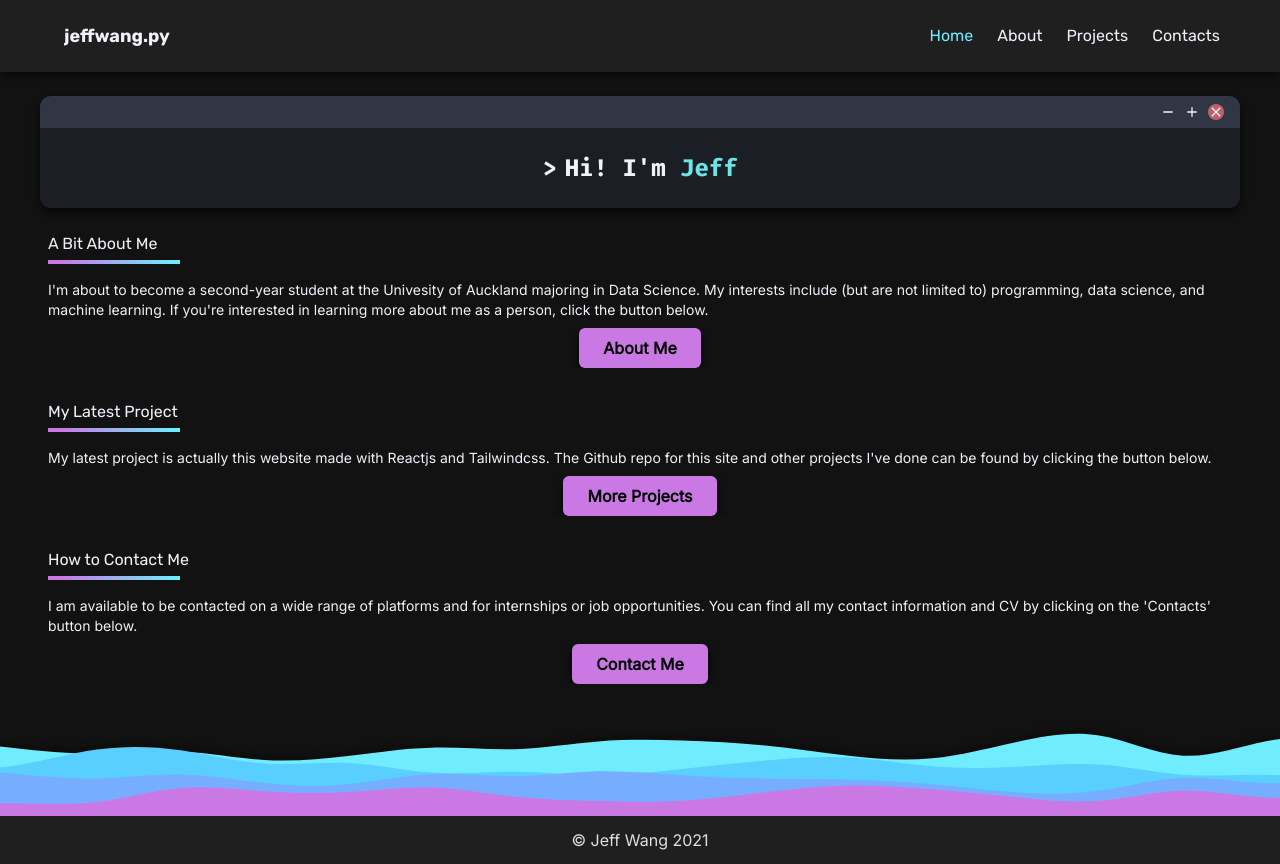
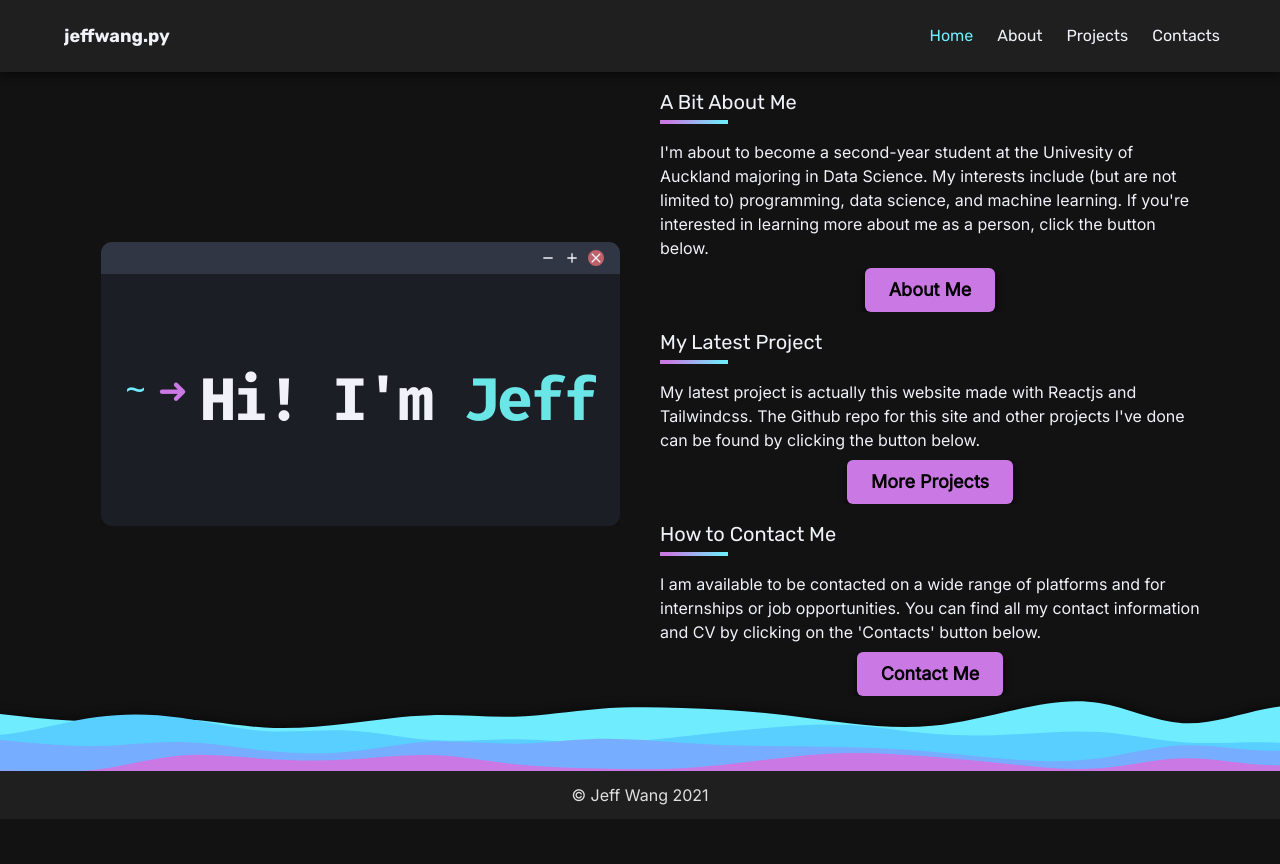
Before and after one commit to Zenoix/Personal-Website, a React (Create React App) app: page / in a window 1280 px wide. After the commit the page ends 819 px from the top, so only its background shows below. Built offline with nearby package versions, Linux system fonts and the light colour scheme.

Commit message:
Redid responsive landing page

```diff
--- a/src/App.css
+++ b/src/App.css
@@ -1,3 +1,7 @@
+/*
+* === General ===
+*/
+
 :root {
   --main-bg-color: #121212;
   --main-text-color: #f1f2f9;
@@ -12,14 +16,23 @@
   overflow-x: hidden;
 }
 
+/*
+* === Background Colors ===
+*/
+
 body {
   background-color: var(--main-bg-color);
   color: var(--main-text-color);
 }
 
-.active {
-  color: var(--blue-accent-color);
+nav,
+.footer-bar {
+  background-color: var(--secondary-bg-color);
 }
+
+/*
+* === Fonts ===
+*/
 
 h1,
 h2,
@@ -37,10 +50,9 @@ footer,
   font-family: "Inter", sans-serif;
 }
 
-nav,
-.footer-bar {
-  background-color: var(--secondary-bg-color);
-}
+/*
+* === Nav Bar ===
+*/
 
 nav {
   filter: drop-shadow(0px 4px 4px rgba(0, 0, 0, 0.5));
@@ -50,6 +62,15 @@ nav a {
   text-decoration: none;
   color: var(--main-text-color);
 }
+
+.active {
+  /* For actively selected page */
+  color: var(--blue-accent-color);
+}
+
+/*
+* === Footer ===
+*/
 
 footer {
   bottom: 0;
@@ -61,37 +82,64 @@ footer {
   color: #e0e0e0;
 }
 
+/*
+* — Waves —
+*/
+
 .waves {
   background-position: center;
   background-repeat: none;
   width: 100vw;
-  height: 100px;
+
 }
 
 .waves-small {
   aspect-ratio: 768/100;
   background-image: url("./assets/layered-waves-768.svg");
+  height: 100px;
 }
 
 .waves-reg {
   aspect-ratio: 1920/100;
   background-image: url("./assets/layered-waves-1920.svg");
+  height: 75px;
 }
 
 .waves-large {
   aspect-ratio: 5120/100;
   background-image: url("./assets/layered-waves-5120.svg");
+  height: 50px;
 }
 
-.terminal-container {
-  filter: drop-shadow(0px 4px 4px rgba(0, 0, 0, 0.7));
-}
+/*
+* === Landing Page Terminal ===
+*/
+
+/*
+* - Terminal Handlebar and Buttons -
+*/
 
 .term-handle {
   background-color: #303644;
   border-top-left-radius: 11px;
   border-top-right-radius: 11px;
 }
+
+#term-min,
+#term-max,
+#term-close {
+  height: 1rem;
+  width: 1rem;
+}
+
+#term-close {
+  background-color: #bf616a;
+  border-radius: 50%;
+}
+
+/*
+* - Terminal Text Area -
+*/
 
 .terminal {
   background-color: #1c1e26;
@@ -105,9 +153,21 @@ footer {
 }
 
 .prompt{
-  color: "#29D398"
+  color: #29D398
 }
 
+.path {
+  color: var(--blue-accent-color);
+}
+
+.reg-prompt {
+  color: var(--pink-accent-color);
+}
+
+
+/*
+* — Typing Caret animation —
+*/
 
 @keyframes blink {
   to {
@@ -135,34 +195,12 @@ footer {
   }
 }
 
-.path {
-  color: var(--blue-accent-color);
-}
-
-.reg-prompt {
-  color: var(--pink-accent-color);
-}
-
-
-#term-min,
-#term-max,
-#term-close {
-  height: 1rem;
-  width: 1rem;
-}
-
-#term-close {
-  background-color: #bf616a;
-  border-radius: 50%;
-}
-
-LandingCards:last-of-type {
-  margin-bottom: 0;
-}
+/*
+* === Landing Page Content ===
+*/
 
 .sep {
   box-sizing: content-box;
-  width: 10vw;
   border-width: 2px;
   border-style: solid;
   border-image: linear-gradient(91.05deg, #ca78e3 8.23%, #6febfe 95.66%);
@@ -176,29 +214,6 @@ LandingCards:last-of-type {
   color: black;
 }
 
-/*@media screen and (min-width: 1024px) {
-  .text-xl {
-    font-size: 16px;
-  }
-
-  p {
-    font-size: 14px;
-  }
-
-  .path,
-  .reg-prompt,
-  .terminal {
-    font-size: 54px;
-  }
-
-  .home-main-div {
-    transform: translateY(-5%);
-  }
-  .sep {
-    width: 4vw;
-    border-width: 3px;
-    border-style: solid;
-    border-image: linear-gradient(91.05deg, #ca78e3 8.23%, #6febfe 95.66%);
-    border-image-slice: 1;
-  }
-}*/
+.landing-card:last-child{
+  margin-bottom: 0;
+}
--- a/src/App.js
+++ b/src/App.js
@@ -24,6 +24,7 @@ function App() {
     </Routes>
     <Footer />
   </Router>
+
   );
 }
 
--- a/src/components/Button.jsx
+++ b/src/components/Button.jsx
@@ -3,9 +3,9 @@ import PropTypes from "prop-types";
 
 const Button = ({ buttonName, page }) => {
   return (
-    <div className='button px-8 md:px-6 py-2 bg-accent-pink text-center inline-block'>
+    <div className='button px-8 py-2 md:py-3 lg:py-2 lg:px-6 bg-accent-pink text-center inline-block'>
       <NavLink className='font-semibold' to={`/${page}`}>
-        <span className="button-text text-base">{buttonName}</span>
+        <span className="button-text text-base sm:text-lg">{buttonName}</span>
       </NavLink>
     </div>
   );
--- a/src/components/Footer.jsx
+++ b/src/components/Footer.jsx
@@ -1,10 +1,10 @@
 const Footer = () => {
   return (
-    <footer className='w-full mt-0'>
+    <footer className='w-full mt-10 lg:m-0'>
       <div className='waves waves-small md:hidden'></div>
-      <div className='hidden waves waves-reg md:block 3xl:hidden'></div>
-      <div className='hidden waves waves-large 3xl:block'></div>
-      <div className='footer-bar py-2 text-sm	 md:py-3 md:text-base'>
+      <div className='hidden waves waves-reg md:block 2xl:hidden'></div>
+      <div className='hidden waves waves-large 2xl:block'></div>
+      <div className='footer-bar py-2 text-sm	md:py-3 md:text-base'>
         <span>&copy;</span> Jeff Wang 2021
       </div>
     </footer>
--- a/src/components/Home.jsx
+++ b/src/components/Home.jsx
@@ -12,12 +12,14 @@ const Home = () => {
     "I am available to be contacted on a wide range of platforms and for internships or job opportunities. You can find all my contact information and CV by clicking on the 'Contacts' button below.";
 
   return (
-    <div className='home-main-div flex lg:justify-center'>
-      <main className='flex flex-col lg:max-w-screen-lg xl:max-w-screen-xl 2xl:xl:max-w-screen-2xl'>
-        <Terminal />
-        <section className='mx-12'>
+    <div className='home-main-div flex lg:justify-center lgh-screen'>
+      <main className='flex flex-col lg:grid lg:grid-cols-2 lg:gap-10 lg:mx-20 lg:items-center lg:justify-items-end'>
+        <div>
+          <Terminal />
+        </div>
+        <section className='mx-8 sm:mx-12 md:mx-16 lg:m-0 lg:mt-4 lg:max-w-screen-sm'>
           <LandingCards
-            heading="A Bit About Me"
+            heading='A Bit About Me'
             content={aboutContent}
             buttonName='About Me'
             page='About'
--- a/src/components/LandingCards.jsx
+++ b/src/components/LandingCards.jsx
@@ -3,11 +3,17 @@ import Button from "./Button";
 
 const LandingCards = ({ heading, content, buttonName, page }) => {
   return (
-    <div className='landing-card flex flex-col mb-8'>
-      <h2 className='landing-heading text-base mb-1'>{heading}</h2>
-      <hr className='sep' />
-      <p className='my-4 mb-2 text-sm'>{content}</p>
-      <div className="md:flex md:justify-center"><Button buttonName={buttonName} page={page} /></div>
+    <div className='landing-card flex flex-col mb-8 lg:mb-4'>
+      <h2 className='landing-heading text-base xs:text-lg sm:text-xl mb-1'>
+        {heading}
+      </h2>
+      <hr className='sep w-16' />
+      <p className='my-4 mb-2 text-sm leading-5 sm:text-base sm:leading-6'>
+        {content}
+      </p>
+      <div className='sm:mt-4 sm:flex sm:justify-center lg:m-0'>
+        <Button buttonName={buttonName} page={page} />
+      </div>
     </div>
   );
 };
--- a/src/components/Terminal.jsx
+++ b/src/components/Terminal.jsx
@@ -4,19 +4,20 @@ import Close from "@material-ui/icons/Close";
 
 const Terminal = () => {
   return (
-    <div className='terminal-container mx-10 my-6'>
+    <div className='terminal-container filter drop-shadow-lg mx-6 my-6 sm:mx-12 sm:my-8 md:mx-16 lg:m-0'>
       <div className='term-handle flex justify-end p-2'>
         <Minus className='term-button mx-1' id='term-min' />
         <Add className='term-button mx-1' id='term-max' />
         <Close className='term-button mx-1 mr-2' id='term-close' />
       </div>
-      <div className='terminal flex flex-row text-2xl p-6 sm:justify-center'>
-        <span className='hidden path px-2 mx-1 block'>~</span>
-        <span className='hidden reg-prompt px-2 mx-1 block'>➜</span>
-        <span className='prompt pr-2'>
-          &gt;
+      <div className='terminal flex flex-row p-6 xs:justify-center xs:py-16 sm:py-24 lg:px-18 lg:py-24'>
+        <span className='overflow-hidden path block text-xl xs:text-3xl sm:text-4xl md:text-5xl md:px-4 lg:px-0 lg:text-4xl'>
+          ~
         </span>
-        <span className='term-text inline-block'>
+        <span className='overflow-hidden reg-prompt block text-xl xs:text-3xl sm:text-4xl md:text-5xl lg:text-4xl px-3'>
+          ➜
+        </span>
+        <span className='term-text overflow-hidden block text-2xl xs:text-4xl sm:text-5xl md:text-6xl xl:leading-snug sm:tracking-tight lg:tracking-tighter'>
           Hi! I'm <span style={{ color: "#6be6e6" }}>Jeff</span>
         </span>
       </div>
--- a/tailwind.config.js
+++ b/tailwind.config.js
@@ -15,16 +15,13 @@ module.exports = {
       md: "768px",
       // => @media (min-width: 768px) { ... }
 
-      lg: "1024px",
-      // => @media (min-width: 1024px) { ... }
-
-      xl: "1280px",
+      lg: "1280px",
       // => @media (min-width: 1280px) { ... }
 
-      "2xl": "1536px",
+      "xl": "1536px",
       // => @media (min-width: 1536px) { ... }
 
-      "3xl": "1921px",
+      "2xl": "1921px",
       // => @media (min-width: 1921px) { ... }
     },
     colors: {
```
Lines whose indentation alone changed are shown as unchanged.
